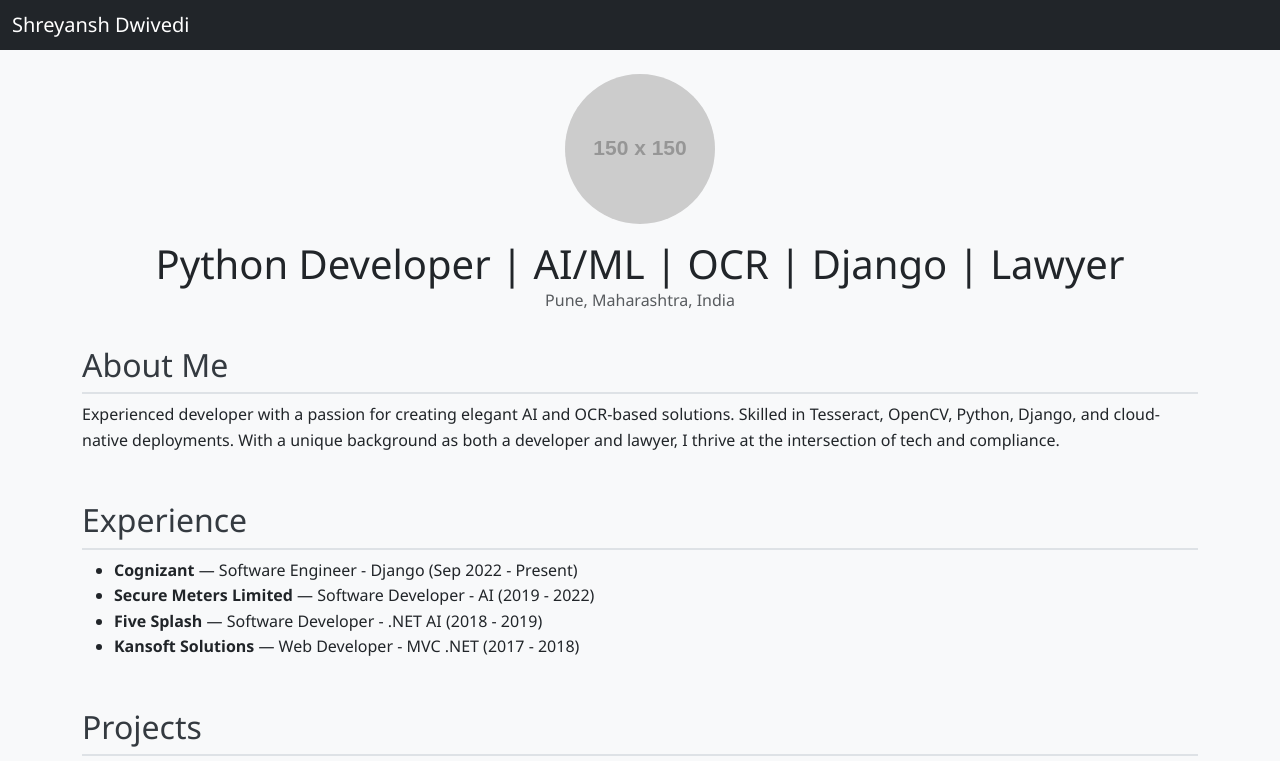
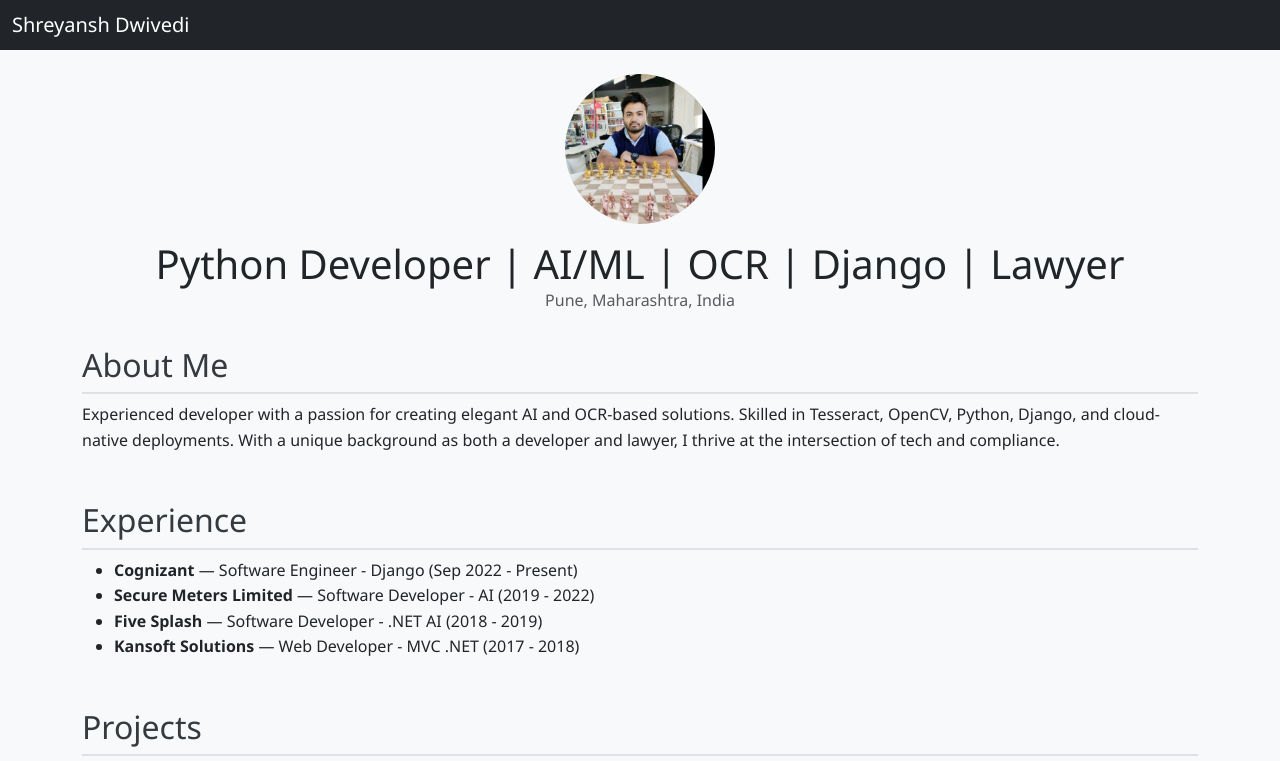
Before and after one commit to SDDwivedi-git/Portfolio, a plain HTML site: page index.html in a window 1280 px wide. Shown: the top 761 px of the page. Drawn offline with nearby package versions, Linux system fonts and the light colour scheme; placeholder pictures from the web are drawn by us.

Commit message:
Update index.html
Added Profile picture

```diff
--- a/index.html
+++ b/index.html
@@ -19,7 +19,7 @@
 
   <div class="container">
     <div class="text-center mb-4">
-      <img src="https://via.placeholder.com/150" class="rounded-circle mb-3" alt="Profile Photo">
+      <img src="profile_picture.jpg" class="rounded-circle mb-3" alt="Profile Photo">
       <h1 class="mb-0">Python Developer | AI/ML | OCR | Django | Lawyer</h1>
       <p class="text-muted">Pune, Maharashtra, India</p>
     </div>
```
